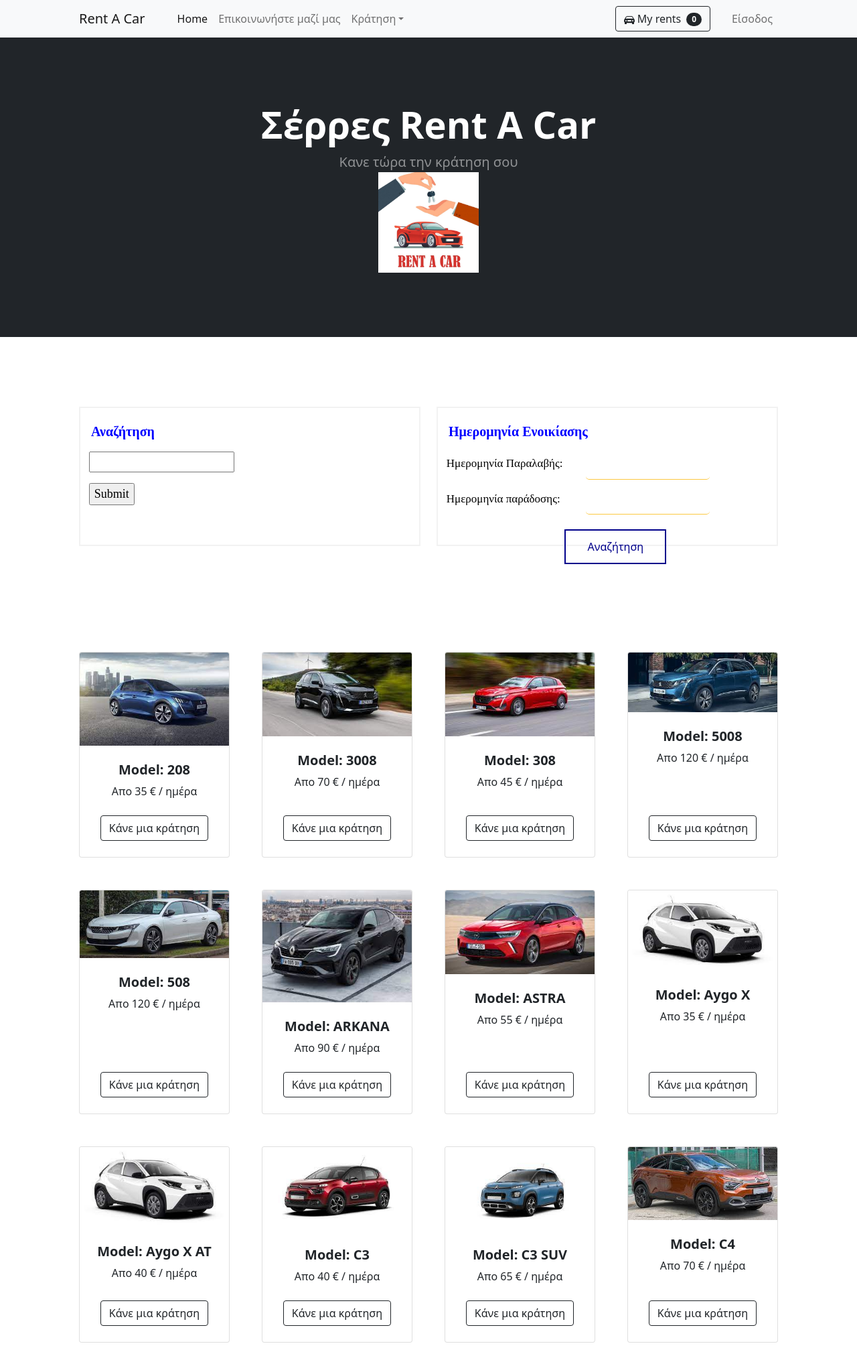
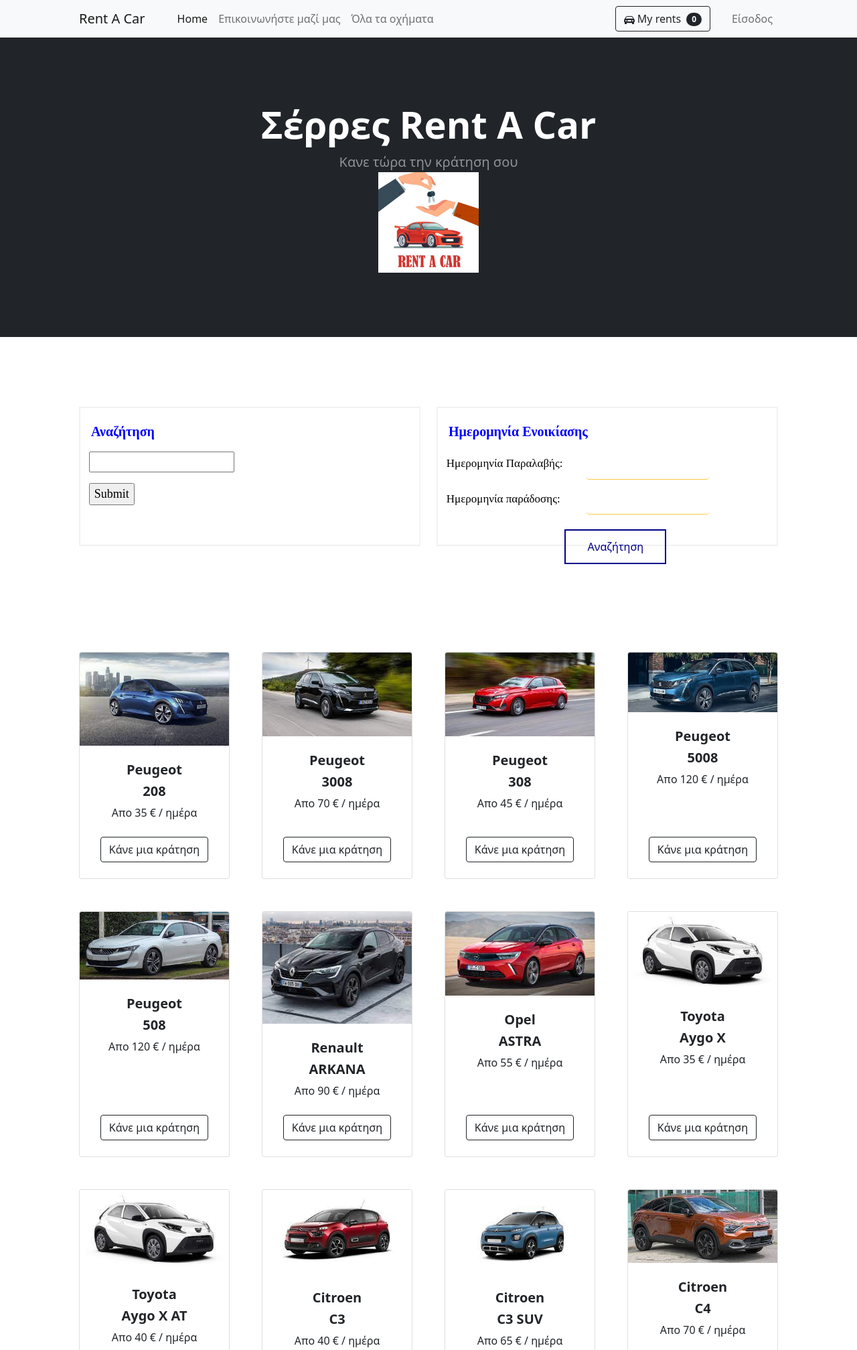
Before and after one commit to cbar3/RAC, a Django app: page /login/home in a window 1280 px wide. Shown: the top 2015 px of the page at 67% size. Run offline with Django 3.2, Linux system fonts and the light colour scheme; data comes from the database, SQL or seed files in the repository; both versions use the stored data as it was after the commit; some libraries are stand-ins or nearby versions.

Commit message:
minor changes 24/01/2023

```diff
--- a/carRental/templates/carlist.html
+++ b/carRental/templates/carlist.html
@@ -98,7 +98,8 @@
                             <div class="card-body p-4">
                                 <div class="text-center">
                                     <!-- Product name-->
-                                    <h5 class="fw-bolder">Model: {{ car.carModel }}</h5>
+                                    <h5 class="fw-bolder"> {{ car.manufacturer }}</h5>
+                                    <h5 class="fw-bolder"> {{ car.carModel }}</h5>
                                     <!-- Product price-->
                                     Απο {{ car.price }} € / ημέρα
                                 </div>
--- a/carRental/templates/footer.html
+++ b/carRental/templates/footer.html
@@ -1,6 +1,6 @@
        {% load static  %}
         <!-- Footer-->
-        <footer class="py-5 bg-dark">
+        <footer id="footer" class="py-5 bg-dark">
 
 <div class="container-fluid linesBig">
     <div class="row justify-content-center">
--- a/carRental/templates/home.html
+++ b/carRental/templates/home.html
@@ -96,8 +96,9 @@
                             <!-- CAR details-->
                             <div class="card-body p-4">
                                 <div class="text-center">
+                                    <h5 class="fw-bolder"> {{ car.manufacturer }}</h5>
                                     <!-- Product name-->
-                                    <h5 class="fw-bolder">Model: {{ car.carModel }}</h5>
+                                    <h5 class="fw-bolder">{{ car.carModel }}</h5>
                                     <!-- Product price-->
                                     Απο {{ car.price }} € / ημέρα
                                 </div>
--- a/carRental/templates/navbar.html
+++ b/carRental/templates/navbar.html
@@ -7,7 +7,9 @@
                 <div class="collapse navbar-collapse" id="navbarSupportedContent">
                     <ul class="navbar-nav me-auto mb-2 mb-lg-0 ms-lg-4">
                         <li class="nav-item"><a class="nav-link active" aria-current="page" href="{% url 'home' %}">Home</a></li>
-                        <li class="nav-item"><a class="nav-link" href="#!">Επικοινωνήστε μαζί μας</a></li>
+                        <li class="nav-item"><a class="nav-link" href="#footer{#% url 'footer.html'%#}">Επικοινωνήστε μαζί μας</a></li>
+                        <li class="nav-item"><a class="nav-link" href="{% url 'carList' %}">Όλα τα οχήματα</a></li>
+                        <!--
                         <li class="nav-item dropdown">
                             <a class="nav-link dropdown-toggle" id="navbarDropdown" href="#" role="button" data-bs-toggle="dropdown" aria-expanded="false">Κράτηση</a>
                             <ul class="dropdown-menu" aria-labelledby="navbarDropdown">
@@ -17,6 +19,7 @@
                                 <li><a class="dropdown-item" href="#!">under construction</a></li>
                             </ul>
                         </li>
+                        -->
                     </ul>
                     <form class="d-flex">
                         <button class="btn btn-outline-dark" type="submit">
@@ -28,6 +31,9 @@
                             <span class="badge bg-dark text-white ms-1 rounded-pill">0</span>
                         </button>
                     </form>
+            <!-- Ο παρακάτω κώδικας αναγνωρίζει ποιος χρήστης έχει συνδεθεί στην εφαρμογή και ανάλογα με τα δικαιώματα
+                 που έχει ο εκάστοτε χρήστης η εφαρμογή παρουσιάζει μια διαφορετική λίστα με επιλογές κάτω απο το όνομα
+                 του χρήστη-->
                         </div>
                 {% if user.is_authenticated %}
                         <li class="nav-item dropdown">
```
Also changed, not shown: db.sqlite3.
